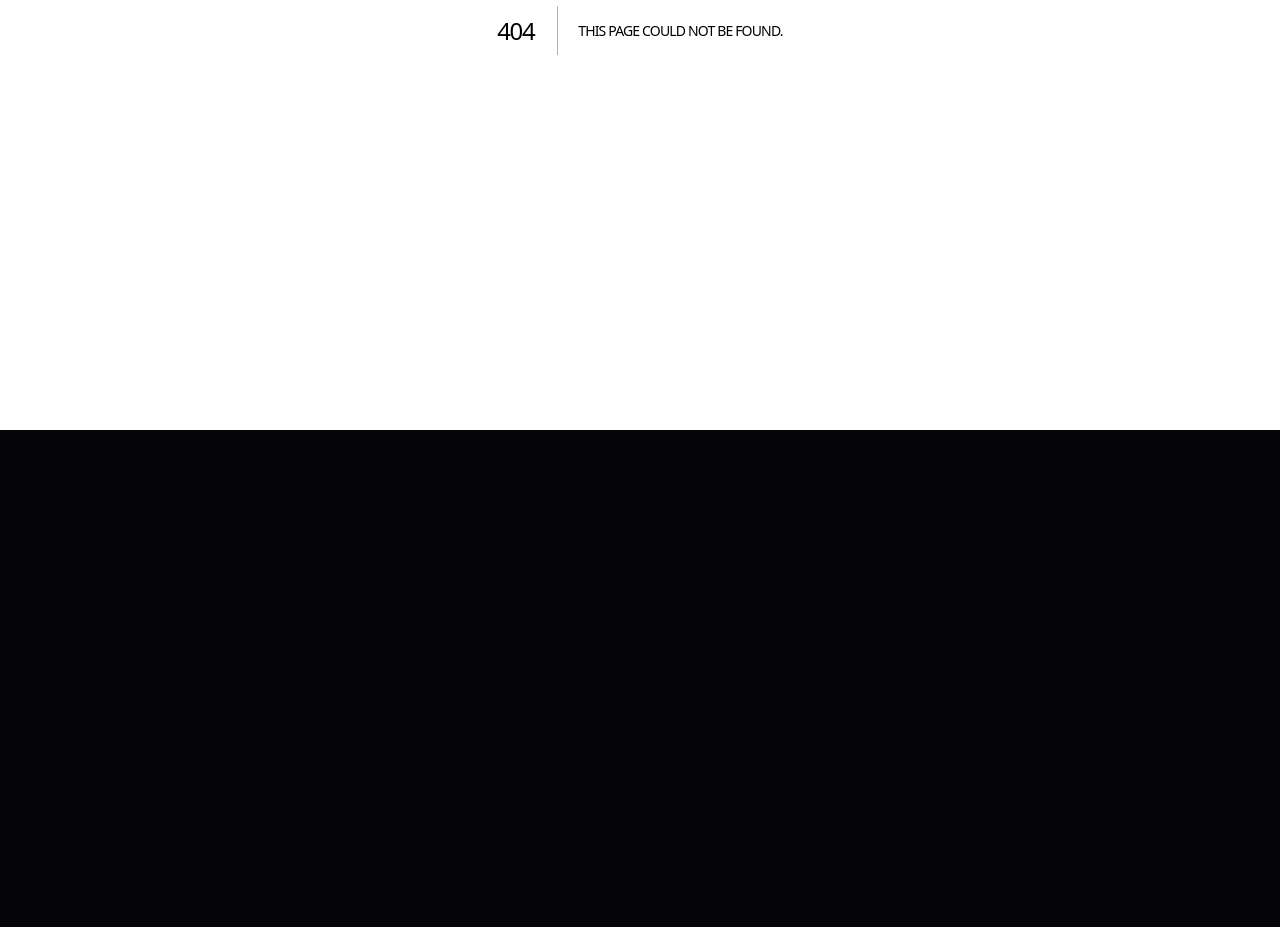
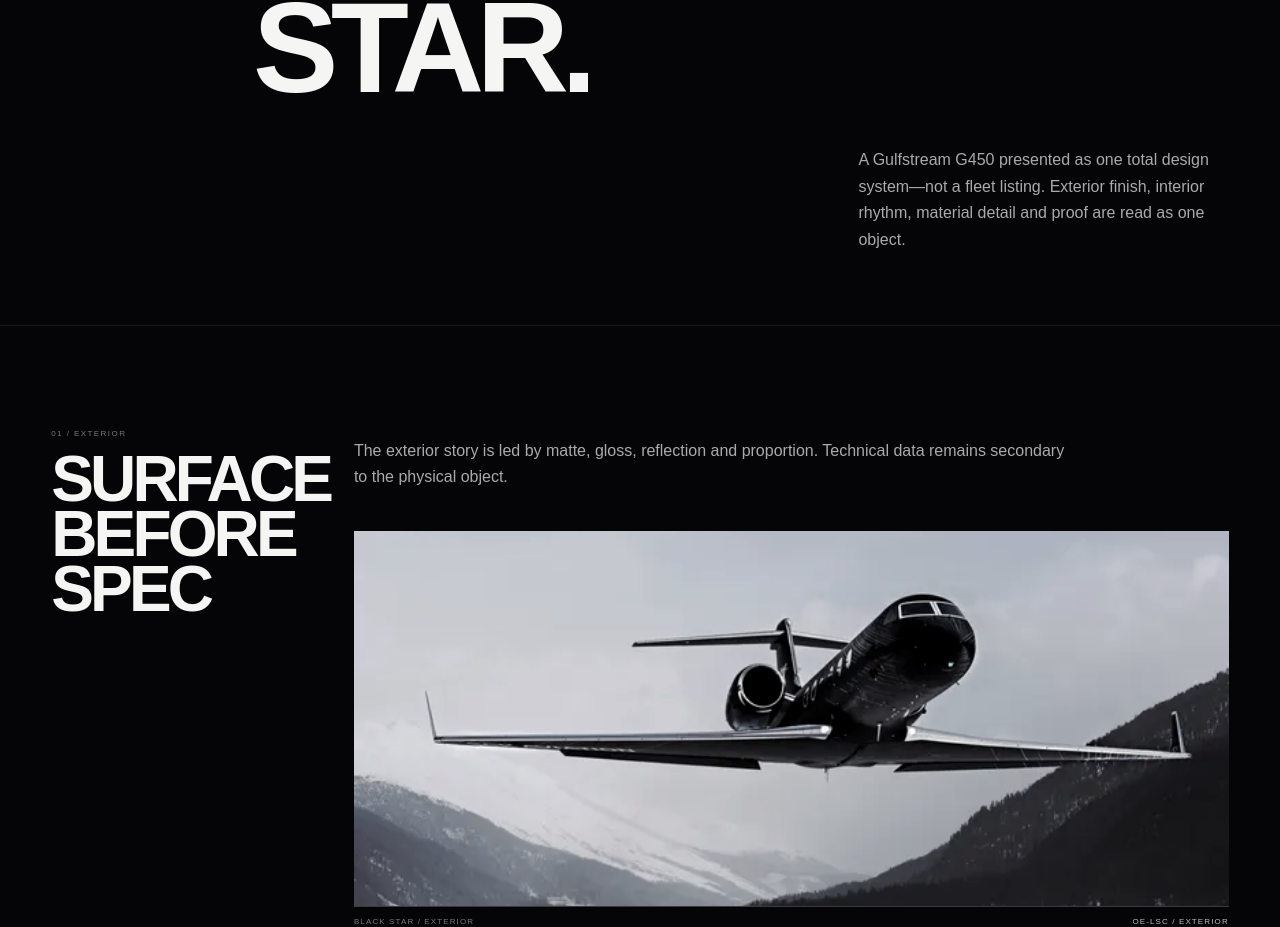
Before and after one commit to Gaurav-7489/sckaviation3d, a Next.js app: page /aircraft in a window 1280 px wide. Before the commit this address had no page. Shown: the part 370-1297 px from the top of the page. Before the commit the page ends 800 px from the top, so only its background shows below. Built offline with nearby package versions, Linux system fonts and the light colour scheme.

Commit message:
feat: build OE-LSC flagship editorial page

```diff
--- /dev/null
+++ b/app/aircraft/page.tsx
@@ -0,0 +1,54 @@
+import type { Metadata } from 'next';
+import { CinematicMedia } from '@/components/media/CinematicMedia';
+import { EditorialShell, PageSection } from '@/components/ui/EditorialShell';
+import { getPublicMedia } from '@/lib/media';
+
+export const metadata: Metadata = {
+  title: 'OE-LSC — Black Star',
+  description: 'OE-LSC Black Star presented as a design object: exterior, cabin, materials, custom detail and proof.',
+};
+
+export default function AircraftPage() {
+  const media = getPublicMedia();
+  const asset = (name: string) => media.find((item) => item.filename === name);
+
+  return (
+    <EditorialShell
+      eyebrow="AIRCRAFT / OE-LSC"
+      title={<>Black<br />Star.</>}
+      intro="A Gulfstream G450 presented as one total design system—not a fleet listing. Exterior finish, interior rhythm, material detail and proof are read as one object."
+      nextHref="/atelier"
+      nextLabel="Enter Atelier"
+    >
+      <PageSection index="01 / EXTERIOR" title="Surface Before Spec">
+        <p>The exterior story is led by matte, gloss, reflection and proportion. Technical data remains secondary to the physical object.</p>
+        <div className="page-wide-media">
+          <CinematicMedia asset={asset('plane_img.webp')} label="OE-LSC / exterior" eyebrow="BLACK STAR / EXTERIOR" eager />
+        </div>
+      </PageSection>
+
+      <PageSection index="02 / INTERIOR" title="One System, Inside">
+        <p>The cabin is treated as part of the same design language: controlled contrast, disciplined alignment and a material-first hierarchy.</p>
+        <div className="page-media-pair">
+          <CinematicMedia asset={asset('inplane_seats.webp')} label="Cabin composition" eyebrow="INTERIOR / WIDE" />
+          <CinematicMedia asset={asset('one_seat_view.webp')} label="Single seat view" eyebrow="INTERIOR / DETAIL" />
+        </div>
+      </PageSection>
+
+      <PageSection index="03 / MATERIAL" title="Detail Is Evidence">
+        <p>Material stories should be inspectable rather than described with generic luxury language. The current media library is arranged as a vertical mobile story and an editorial desktop composition.</p>
+        <div className="page-media-pair">
+          <CinematicMedia asset={asset('colse_view_seat.webp')} label="Close seat detail" eyebrow="DETAIL / TEXTURE" />
+          <CinematicMedia asset={asset('seat_full view.webp')} label="Seat form" eyebrow="DETAIL / FORM" />
+        </div>
+      </PageSection>
+
+      <PageSection index="04 / PROOF" title="Award, Quietly">
+        <p>The blueprint identifies the International Yacht &amp; Aviation Awards 2024 Private Jet Design award as verified research support. It appears as proof inside the story, not as a trophy wall.</p>
+        <div className="page-media-pair">
+          <CinematicMedia asset={asset('SCK-img-award.webp')} label="International Yacht & Aviation Awards / 2024" eyebrow="PROOF" />
+        </div>
+      </PageSection>
+    </EditorialShell>
+  );
+}
```
